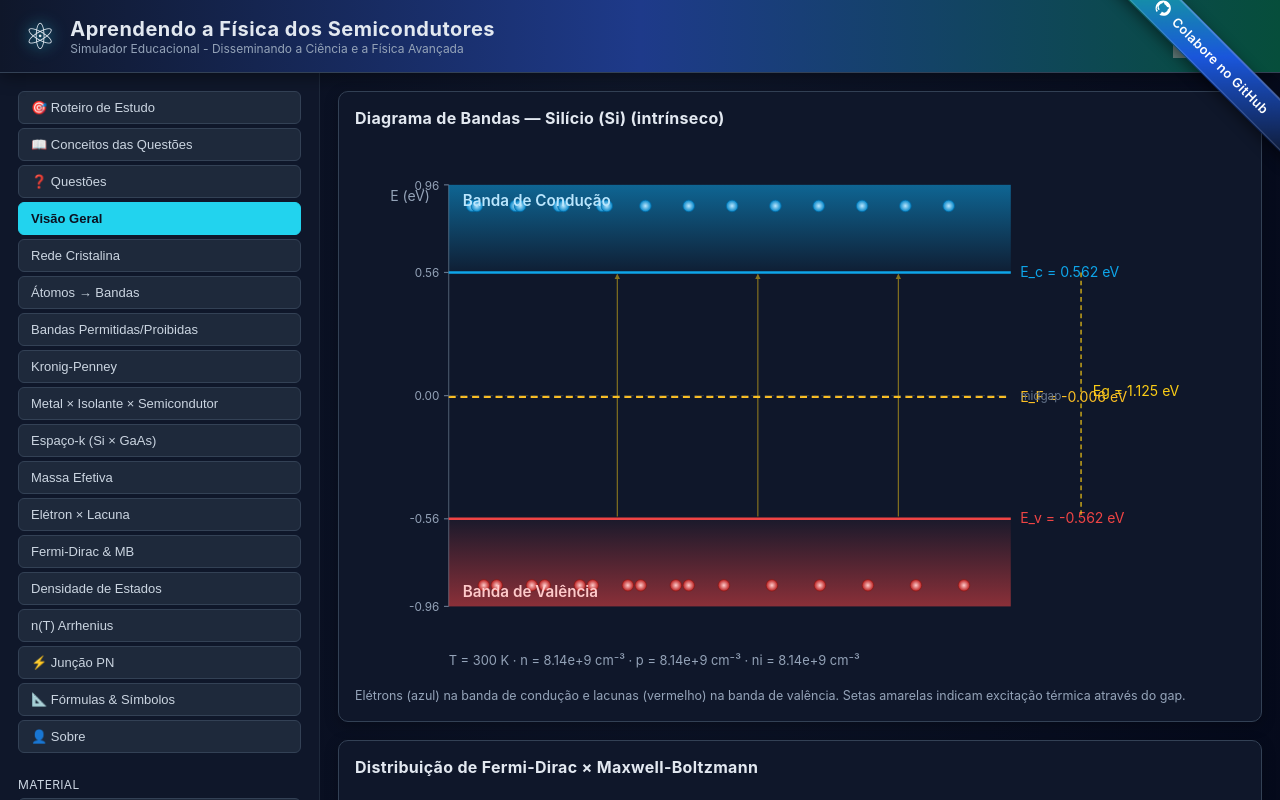
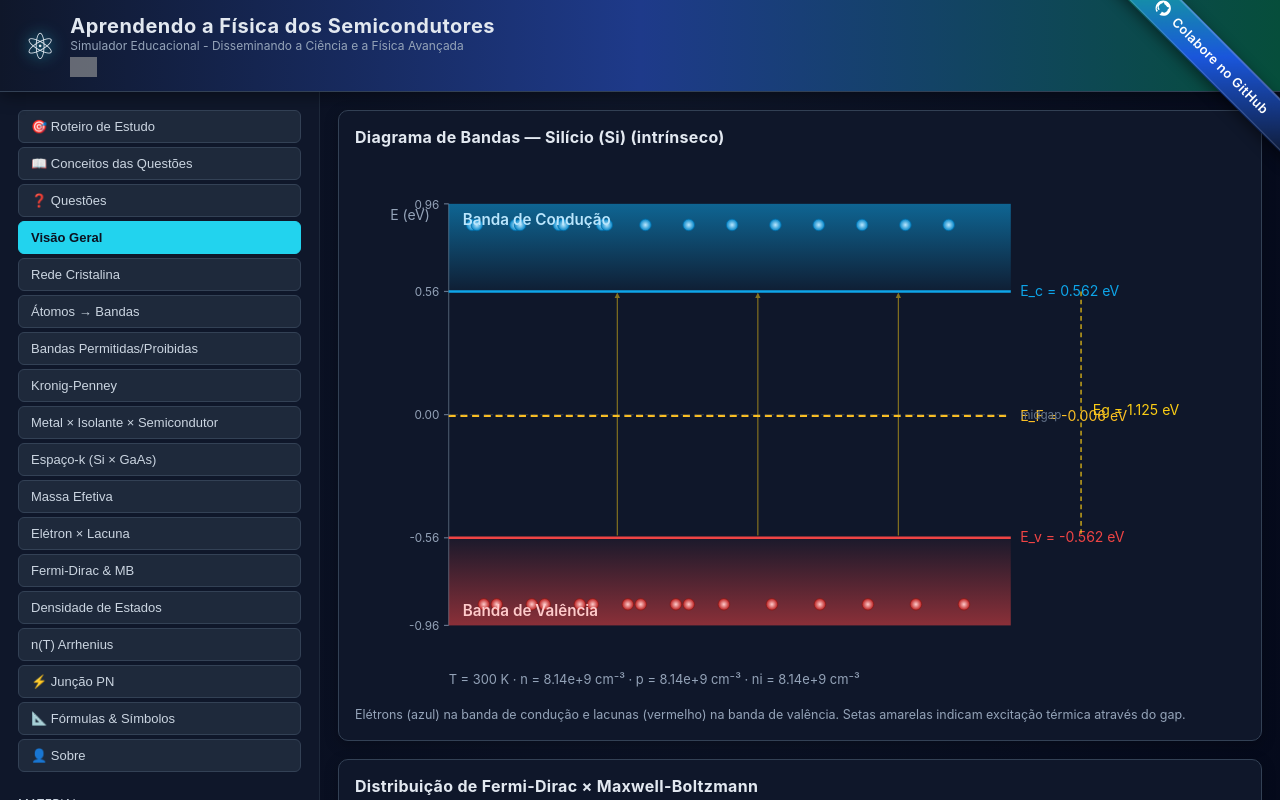
Before and after one commit to carlosdelfino/fisica-dos-semicondutores, a React (Vite) app: page / in a window 1280 px wide. Shown: the top 800 px of the page. Built offline with nearby package versions, Linux system fonts and the light colour scheme; grey boxes are pictures that could not be loaded.

Commit message:
Movi o contador para baixo do subtítulo.

```diff
--- a/src/App.jsx
+++ b/src/App.jsx
@@ -86,14 +86,14 @@ export default function App() {
           <div>
             <h1>Aprendendo a Física dos Semicondutores</h1>
             <p>Simulador Educacional - Disseminando a Ciência e a Física Avançada</p>
+            <div className="visitor-counter">
+              <img
+                src="https://visitor-badge.laobi.icu/badge?page_id=carlosdelfino.fisica-dos-semicondutores.site"
+                alt="Visitantes"
+                className="visitor-badge"
+              />
+            </div>
           </div>
-        </div>
-        <div className="visitor-counter">
-          <img
-            src="https://visitor-badge.laobi.icu/badge?page_id=carlosdelfino.fisica-dos-semicondutores.site"
-            alt="Visitantes"
-            className="visitor-badge"
-          />
         </div>
       </header>
 
--- a/src/styles/app.css
+++ b/src/styles/app.css
@@ -70,9 +70,7 @@ html, body, #root {
 }
 
 .visitor-counter {
-  position: absolute;
-  bottom: 14px;
-  right: 80px;
+  margin-top: 4px;
   opacity: 0.6;
   transition: opacity 0.2s ease;
 }
```
